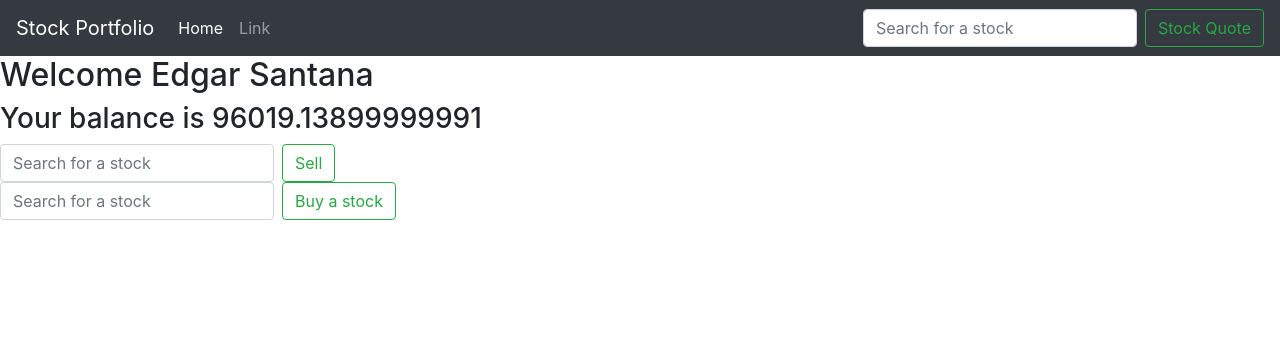
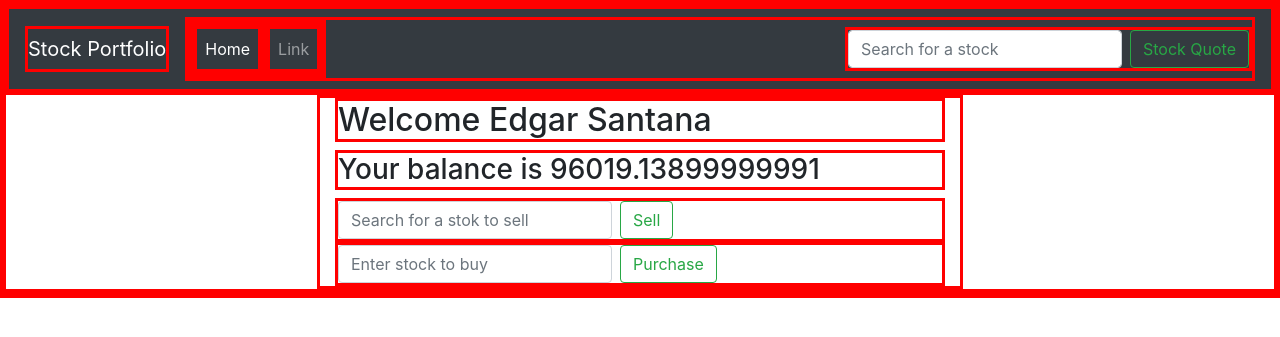
Before and after one commit to edgars61/stock-trader-app, a Django app: page / in a window 1280 px wide. Shown: the top 337 px of the page. Run offline with Django 3.2, Linux system fonts and the light colour scheme; data comes from the database, SQL or seed files in the repository; both versions use the stored data as it was after the commit; some libraries are stand-ins or nearby versions.

Commit message:
updated layout for graph and info screen

```diff
--- a/trading/templates/base.html
+++ b/trading/templates/base.html
@@ -2,18 +2,23 @@
 <!doctype html>
 <html lang="en">
   <style>
-      img{
-          margin: auto;
-          height: 100%;
-          width: 100%;
-      }
+
+
+     *{
+       border-style:solid;
+       border-color: red;
+     }
+
       @media only screen and (max-width: 600px) {
           img {
             height: 100%;
             width: 100%;
   }
 }
-
+img{
+  height: 50em;
+  width: 100%;
+}
 
   </style>
   <head>
--- a/trading/templates/home.html
+++ b/trading/templates/home.html
@@ -1,6 +1,7 @@
 {% extends 'base.html' %}
 {% block content %}
-
+<div class="row">
+<div class ="container-fluid col-xl-6">
 {% for item in userinformation %}
 <h2>Welcome {{item.name}}</h2>
 <h3>Your balance is {{item.balance}}</h3>
@@ -8,23 +9,27 @@
 
 <form action= {% url 'home' %} class="form-inline my-2 my-lg-0" method = "POST">
     {% csrf_token %}
-    <input class="form-control mr-sm-2" type="search" placeholder="Search for a stock" aria-label="Search" name="ticker">
+    <input class="form-control mr-sm-2" type="search" placeholder="Search for a stok to sell" aria-label="Search" name="ticker">
     <button class="btn btn-outline-success my-2 my-sm-0" type="submit" name="sell">Sell</button>
 </form>
 <form action= {% url 'home' %} class="form-inline my-2 my-lg-0" method = "POST">
     {% csrf_token %}
-    <input class="form-control mr-sm-2" type="search" placeholder="Search for a stock" aria-label="Search" name="ticker">
-    <button class="btn btn-outline-success my-2 my-sm-0" type="submit" name="buy">Buy a stock</button>
+    <input class="form-control mr-sm-2" type="search" placeholder="Enter stock to buy" aria-label="Search" name="ticker">
+    <button class="btn btn-outline-success my-2 my-sm-0" type="submit" name="buy">Purchase</button>
 </form>
-
-
+</div>
 
 {% if status %}
     {% if status == 'ok' %}
         {% load static %}
+        <div class ="container-fluid col-xl-6 col-lg-6">
 
-        <img src="{% static "trading/foo.png" %}" alt="My image"/>
+            <div class="row">
+                {% load static %}
+            <img class src="{% static "trading/foo.png" %}" alt="My image"/>
 
+        </div>
+        </div>
     {% endif %}
     {% if status == 'ok_purch' %}
         <h3>{{extracted.companyName}} stock succesfuly purchased</h3>
@@ -38,6 +43,12 @@
 {% endif %}
 
 
+</div>
+
+
+
+
+
 
 
 
```
Also changed, not shown: db.sqlite3, trading/static/trading/foo.png.
